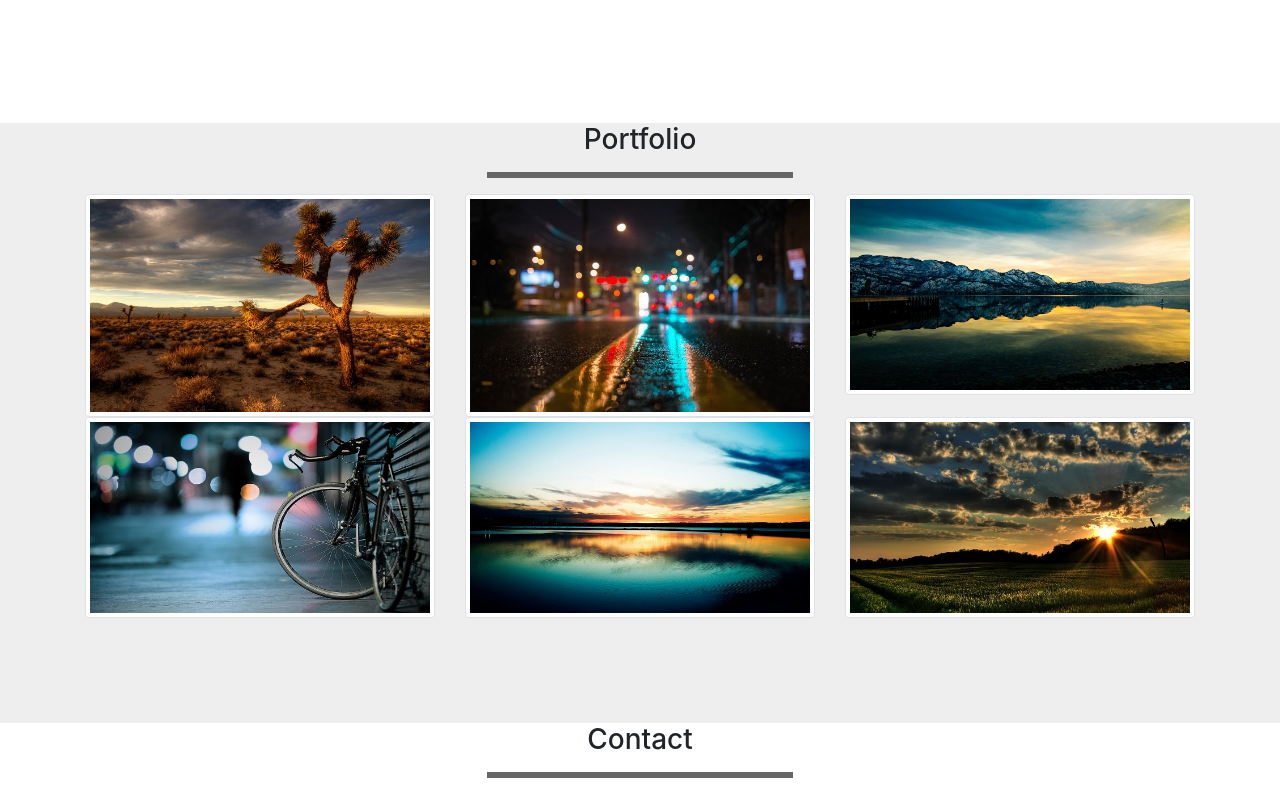
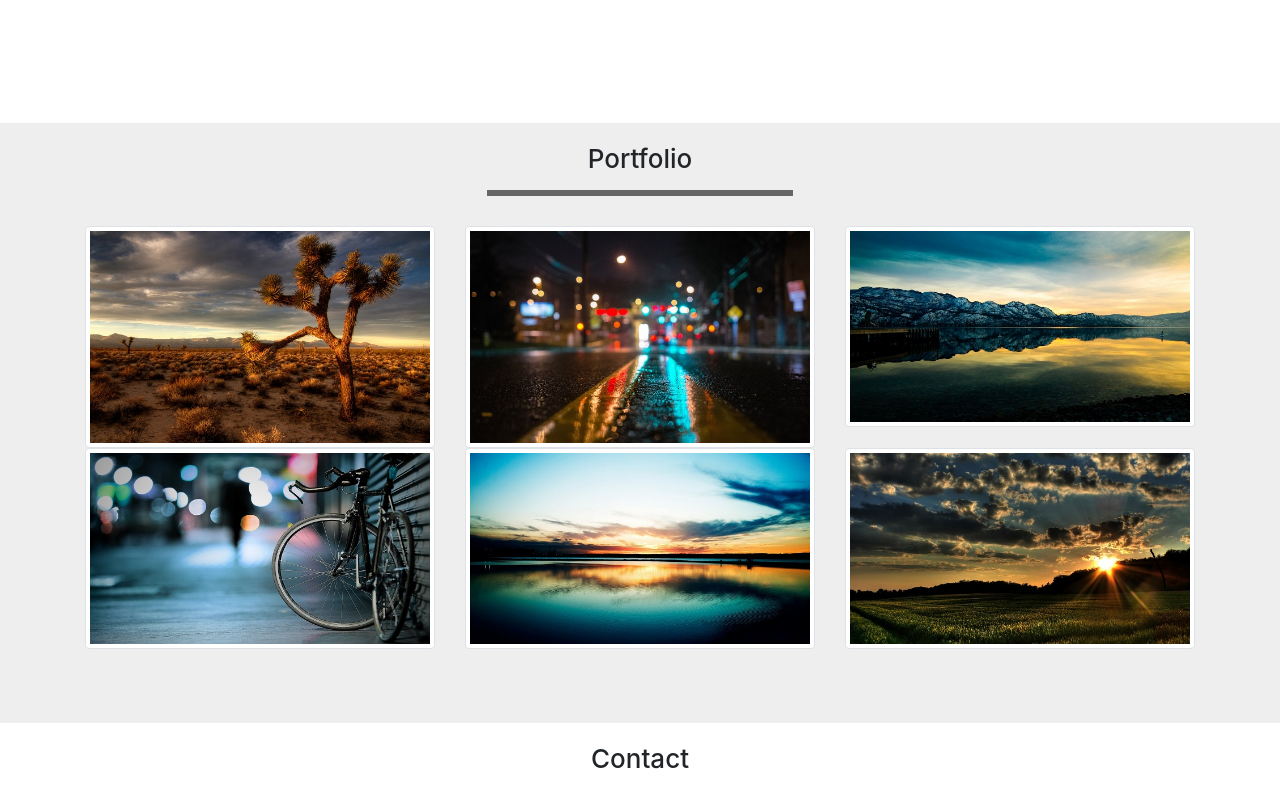
Before and after one commit to Codeputra/putraagustiansyah, a plain HTML site: page index.html in a window 1280 px wide. Shown: the part 1060-1847 px from the top of the page. Drawn offline with Linux system fonts and the light colour scheme.

Commit message:
menambahkan isi pada file style.css

```diff
--- a/index.html
+++ b/index.html
@@ -56,7 +56,7 @@
         <div class="container">
             <div class="row">
                 <div class="col-sm-12">
-                    <h2 class="text-about text-center">About</h2>
+                    <h2 class="judul-about text-center">About</h2>
                     <hr>
                 </div>
             </div>
@@ -80,7 +80,7 @@
         <div class="container">
             <div class="row">
                 <div class="col-sm-12">
-                    <h2 class="text-portfolio text-center">Portfolio</h2>
+                    <h2 class="judul-portfolio text-center">Portfolio</h2>
                     <hr>
                 </div>
             </div>
@@ -134,7 +134,7 @@
         <div class="container">
             <div class="row">
                 <div class="col-sm-12">
-                    <h2 class="text-contact text-center">Contact</h2>
+                    <h2 class="judul-contact text-center">Contact</h2>
                     <hr>
                 </div>
             </div>
@@ -184,7 +184,7 @@
         <div class="container text-center">
             <div class="row">
                 <div class="col-sm-12">
-                    <p>&copy; copyright 2017 | built with <svg width="1em" height="1em" viewBox="0 0 16 16" class="bi bi-box" fill="currentColor" xmlns="http://www.w3.org/2000/svg">
+                    <p>&copy; copyright 2021 | built with <svg width="1em" height="1em" viewBox="0 0 16 16" class="bi bi-box" fill="currentColor" xmlns="http://www.w3.org/2000/svg">
                         <path fill-rule="evenodd" d="M8.186 1.113a.5.5 0 0 0-.372 0L1.846 3.5 8 5.961 14.154 3.5 8.186 1.113zM15 4.239l-6.5 2.6v7.922l6.5-2.6V4.24zM7.5 14.762V6.838L1 4.239v7.923l6.5 2.6zM7.443.184a1.5 1.5 0 0 1 1.114 0l7.129 2.852A.5.5 0 0 1 16 3.5v8.662a1 1 0 0 1-.629.928l-7.185 2.874a.5.5 0 0 1-.372 0L.63 13.09a1 1 0 0 1-.63-.928V3.5a.5.5 0 0 1 .314-.464L7.443.184z"/>
                       </svg> by. <a href="">Putra Agustiansyah</a></p>
                 </div>
--- a/style.css
+++ b/style.css
@@ -22,34 +22,47 @@ body {
 /* akhir Jumbotron Area */
 
 /* semua Judul */
-.text-about,
-.text-portfolio,
-.text-contact {
-  font-size: 28px;
+.judul-about,
+.judul-portfolio,
+.judul-contact {
+  font-size: 26px;
 }
 /* Akhir semua judul */
 
 hr {
   width: 150px;
   border: 3px solid #666;
+  margin-bottom: 30px;
 }
 
+/* Portfolio */
 .portfolio {
   background-color: #eee;
+}
+
+.judul-portfolio {
+  margin-top: 20px;
 }
 
 section {
   min-height: 400px;
 }
+/* Akhir Portfolio */
 
+/* Contact */
 .contact {
   min-height: 800px;
 }
 
+.judul-contact {
+  margin-top: 20px;
+}
+/* Akhir Contact */
+
 footer {
   position: absolute;
   width: 100%;
-  height: 105px;
+  height: 130px;
   background-color: #333;
   padding-top: 15px;
 }
@@ -59,7 +72,7 @@ footer p {
   font-size: 0.9em;
 }
 
-/* DEKSTOP VERSION */
+/* ============================= DEKSTOP VERSION ============================= */
 @media (min-width: 992px) {
   /* Jumbotron Area */
   .jumbotron img {
```
